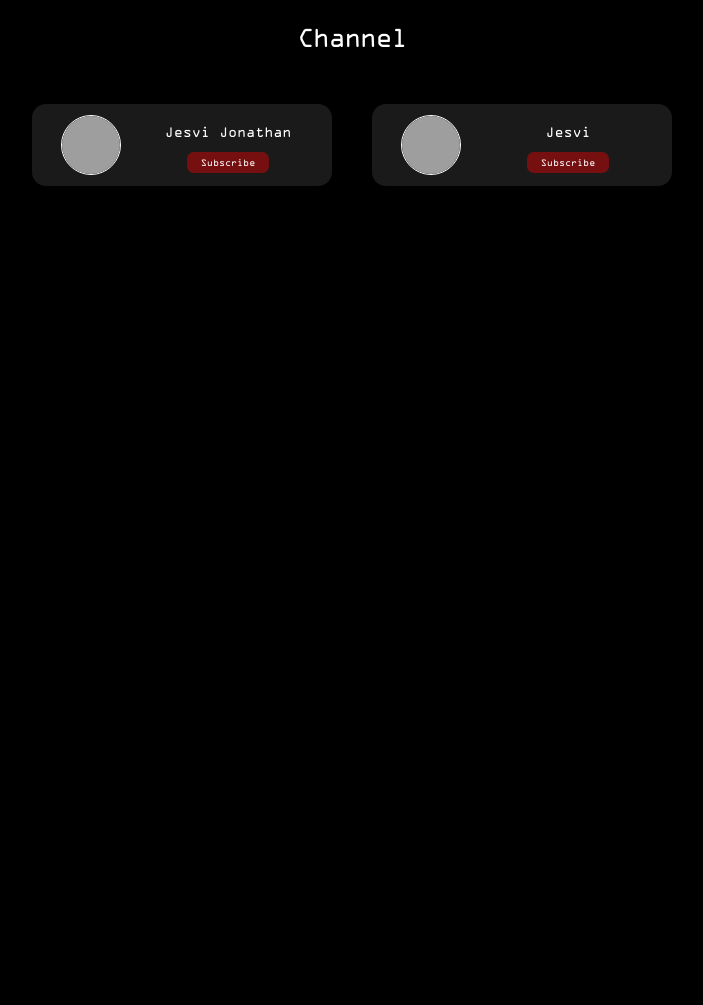
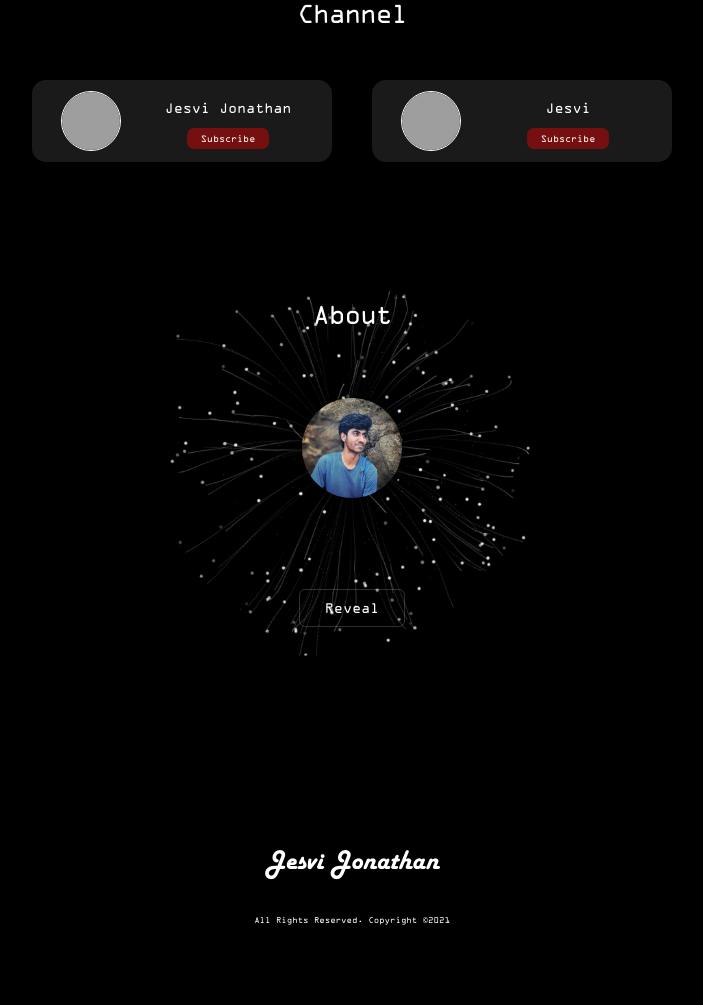
Before and after one commit to jesvijonathan/jesvijonathan, a Flask app: page / in a window 1280 px wide. Shown: the part 2514-3519 px from the top of the page, without its empty margins (288-991 px from the left). Before the commit the page ends 2700 px from the top, so only its background shows below. Run offline with Flask 2, Linux system fonts and the light colour scheme; grey boxes are pictures that could not be loaded.

Commit message:
added about and some more

```diff
--- a/static/script/ham.js
+++ b/static/script/ham.js
@@ -16,11 +16,25 @@ function closeMenu() {
   navMenu.classList.remove("active");
 }
 
+//init();
 // When the user scrolls down 80px from the top of the document, resize the navbar's padding and the logo's font size
 window.onscroll = function () {
   bg();
   scrollFunction();
+
+  heads();
 };
+
+function heads() {
+  if (window.innerHeight + window.scrollY >= document.body.offsetHeight) {
+    //checkPosition();
+    document.getElementById("header-container").style.opacity = "0";
+    //document.getElementById("logo_id").style.opacity = "0";
+  } else {
+    document.getElementById("header-container").style.opacity = "1";
+    //document.getElementById("logo_id").style.opacity = "1";
+  }
+}
 
 function scrollFunction() {
   if (
@@ -33,6 +47,8 @@ function scrollFunction() {
     document.getElementById("cover-name").style.opacity = "1";
     document.getElementById("logo_id").style.opacity = "0";
   }
+
+  //checkPosition();
 }
 
 function bg() {
@@ -79,3 +95,93 @@ function showSlides(n) {
   slides[slideIndex - 1].style.display = "block";
   dots[slideIndex - 1].className += " active";
 }
+/*
+var elements;
+var windowHeight;
+
+function init() {
+  elements = document.querySelectorAll(".hidden");
+  windowHeight = window.innerHeight;
+}
+
+function checkPosition() {
+  for (var i = 0; i < elements.length; i++) {
+    var element = elements[i];
+    var positionFromTop = elements[i].getBoundingClientRect().top;
+
+    if (positionFromTop - windowHeight <= 0) {
+      element.classList.add("fade-in-element");
+      element.classList.remove("hidden");
+    }
+  }
+}
+
+window.addEventListener("resize", init);
+*/
+
+var i = 0;
+var j = 0;
+var s = 0;
+var t = 0;
+var g = 0;
+
+var txt = "Hey ! ";
+var txt1 = "Hey ! This is Jesvi Jonathan"; /* The text  Jesvi Jonathan here ✌️*/
+var txt2 =
+  "I am a sophomore persuing a degree in Bachelor of Technology in artificial intelligence & data science engineering.";
+var txt3 =
+  "Music, gaming, projects, etc is how I spend my paste time and my areas of ineterest are wide and am still exploring all oppurtunities.. Feel free to Contact me for collaboration :)";
+var txt4 = "Wanna know more ?";
+var speed = 50; /* The speed/duration of the effect in milliseconds */
+
+function typeWriter() {
+  document.getElementById("secl").style.minHeight = "720px";
+  document.getElementById("header-container").style.opacity = "0";
+  document.getElementById("gifo").style.opacity = "0";
+  typewr();
+  setTimeout(typeWriter1, 1500);
+  setTimeout(typeWriter2, 4500);
+  setTimeout(typeWriter3, 10500);
+  setTimeout(typeWriter4, 20000);
+}
+function typewr() {
+  document.getElementById("revb").style.opacity = 0;
+  if (i < txt.length) {
+    document.getElementById("demo").innerHTML += txt.charAt(i);
+    i++;
+    setTimeout(typewr, speed);
+    j = i;
+  }
+}
+function typeWriter1() {
+  if (j < txt2.length) {
+    document.getElementById("demo").innerHTML += txt1.charAt(j);
+    j++;
+    setTimeout(typeWriter1, speed);
+  }
+}
+
+function typeWriter2() {
+  if (s < txt2.length) {
+    document.getElementById("demo2").innerHTML += txt2.charAt(s);
+    s++;
+    setTimeout(typeWriter2, speed);
+  }
+}
+
+function typeWriter3() {
+  if (t < txt3.length) {
+    document.getElementById("demo3").innerHTML += txt3.charAt(t);
+    t++;
+    setTimeout(typeWriter3, speed);
+  }
+}
+
+function typeWriter4() {
+  if (g < txt4.length) {
+    document.getElementById("demo4").innerHTML += txt4.charAt(g);
+    g++;
+    setTimeout(typeWriter4, speed);
+  }
+}
+//https://media.istockphoto.com/vectors/user-profile-icon-vector-avatar-portrait-symbol-flat-shape-person-vector-id1225790722?s=612x612
--- a/static/style/header.css
+++ b/static/style/header.css
@@ -50,6 +50,7 @@
     rgba(0, 0, 0, 0.7) 70.32%,
     rgba(0, 0, 0, 0) 100%
   );
+  transition: 0.4s;
 }
 
 li {
--- a/static/style/loader.css
+++ b/static/style/loader.css
@@ -1,3 +1,31 @@
+@font-face {
+  font-family: "OCRA";
+  src: url("../font/OCRA.TTF") format("opentype");
+}
+
+@font-face {
+  font-family: "OCRAq";
+  src: url("../font/OCRAq.TTF") format("opentype");
+}
+
+#cover-name {
+  font-family: "OCRA";
+  position: absolute;
+  top: 38%;
+  left: 50%;
+  transform: translate(-50%, -50%);
+  font-size: 270%;
+  width: fit-content;
+  visibility: visible;
+  animation: flash 1 4s ease-in;
+  z-index: 9;
+  background-image: url("../images/giphy.webp");
+  background-size: cover;
+  color: transparent;
+  transition: 0.28s ease-in-out;
+  -moz-background-clip: text;
+  -webkit-background-clip: text;
+}
 .load {
   color: #ffffff;
 }
@@ -19,16 +47,6 @@
 
   z-index: 35;
   animation: spin 1s linear infinite;
-}
-
-@font-face {
-  font-family: "OCRA";
-  src: url("../font/OCRA.TTF") format("opentype");
-}
-
-@font-face {
-  font-family: "OCRAq";
-  src: url("../font/OCRAq.TTF") format("opentype");
 }
 
 #loader-text {
@@ -81,25 +99,6 @@
   }
   100% {
   }
-}
-
-#cover-name {
-  font-family: "OCRA";
-  position: absolute;
-  top: 38%;
-  left: 50%;
-  transform: translate(-50%, -50%);
-  font-size: 270%;
-  width: fit-content;
-  visibility: visible;
-  animation: flash 1 4s ease-in;
-  z-index: 9;
-  background-image: url("../images/giphy.webp");
-  background-size: cover;
-  color: transparent;
-  transition: 0.28s ease-in-out;
-  -moz-background-clip: text;
-  -webkit-background-clip: text;
 }
 
 #cover-name .onLoad {
--- a/static/style/style_prop.css
+++ b/static/style/style_prop.css
@@ -682,3 +682,132 @@ section:after {
     border-radius: 28%;
   }
 }
+#secl {
+  position: relative;
+  height: 100vh;
+  min-height: 420px;
+  transition: 0.7s ease-in-out;
+  background: linear-gradient(
+    170deg,
+    #000000 0%,
+    #000000 30%,
+    #000000d5 50%,
+    rgb(0, 0, 0) 100%
+  );
+
+  backdrop-filter: blur(0px);
+
+  margin-left: auto;
+  margin-right: auto;
+  display: flex;
+  justify-content: center;
+}
+
+.profile-con {
+  border: 0px solid white;
+  margin: 20px;
+}
+.prof-img {
+  margin: 20px;
+  height: 100px;
+  width: 100px;
+  border-radius: 50%;
+}
+.prof-name {
+  color: #ffffff;
+  font-family: "OCRAq";
+  transition: 0.3s;
+  font-size: 12px;
+
+  border: 0px solid white;
+  text-align: center;
+  max-width: 720px; /* 720*/
+  margin-top: 30px;
+  font-weight: 100;
+
+  margin-left: auto;
+  margin-right: auto;
+  padding-left: 28px;
+  padding-right: 28px;
+}
+
+.fade-in-element {
+  animation: fade-in 1s;
+}
+.hidden {
+  opacity: 0;
+}
+
+@keyframes fade-in {
+  from {
+    opacity: 0;
+    transform: scale(1, 0.8);
+  }
+  to {
+    opacity: 1;
+  }
+}
+
+#lastv {
+  top: 5%;
+}
+
+.web-in {
+  border: 0px solid white;
+  color: #ffffff;
+  text-align: center;
+
+  position: absolute;
+  bottom: 10%;
+  text-align: center;
+}
+
+.fcov-name {
+  font-family: "OCRA";
+  font-size: 28px;
+  margin: 35px;
+}
+.fcov-reg {
+  font-family: "OCRAq";
+  font-size: 9px;
+}
+
+#revb a {
+  border-radius: 6px;
+  color: #ffffff;
+  background-color: #ffffff00;
+  border: 1px solid white;
+  padding: 10px 25px;
+  transition: 0.3s;
+  animation: glos 5s infinite ease;
+  font-family: "OCRAq";
+  font-weight: 500;
+  font-size: 15px;
+}
+#revb a:hover {
+  color: #000000;
+  background-color: #ffffff;
+}
+
+@keyframes glos {
+  0% {
+    border: 1px solid #ffffff;
+  }
+  50% {
+    border: 1px solid rgba(255, 255, 255, 0.1);
+  }
+  100% {
+    border: 1px solid #ffffff;
+  }
+}
+.gif {
+  position: absolute;
+
+  top: 50%;
+  left: 50%;
+  transform: translate(-50%, -50%);
+  z-index: -2;
+  max-width: 100%;
+  height: 100%;
+  transition: 1s;
+}
--- a/templates/index.html
+++ b/templates/index.html
@@ -10,11 +10,11 @@
     <meta name="viewport" content="width=device-width, initial-scale=1.0" />
     <meta name="Name" content="Jesvi Jonathan" />
 
+    <link rel="stylesheet" href="../static/style/loader.css" />
     <link rel="icon" href="../static/images/favicon.png" />
     <link rel="stylesheet" href="../static/style/style_prop.css" />
     <link rel="stylesheet" href="../static/style/footer.css" />
     <link rel="stylesheet" href="../static/style/header.css" />
-    <link rel="stylesheet" href="../static/style/loader.css" />
     <link rel="stylesheet" href="../static/style/scrollbar.css" />
     <link
       rel="stylesheet"
@@ -43,7 +43,7 @@
   ></script>
 
   <header>
-    <div class="header-container">
+    <div class="header-container" id="header-container">
       <a href="/home">
         <img id="logo_id" class="logo" src="../static/images/favicon.png" />
       </a>
@@ -53,7 +53,7 @@
 
         <ul class="nav-menu">
           <li class="nav-item">
-            <a href="#" class="nav-link">About</a>
+            <a href="#secl" class="nav-link">About</a>
           </li>
           <li class="nav-item">
             <a href="#" class="nav-link">Latest</a>
@@ -150,16 +150,13 @@
         <text class="titl">Video</text>
       </div>
       <div class="content-text">
-        I love to make music and I spend my time composing music. I blend
-        between Tamil, Pop and Gospel genre with a lots of inspiration from
-        Alternative Rock and EDM My sound is always evolving and changing but I
-        will keep making the best music I can ! You can find my music in
-        Youtube, Soundcloud and Spotify ! I rarely do collabs but if you are
-        worthy enough and wanna collab, ping me.. My Talents are used to please
-        the ONE who provided me with & I am grateful for that. I have to say a
-        big thank you to all who support me !
+        I upload content on random interests. Video subjects vary from music videos,
+        reviews, tutorial, streaming, etc... Project demos are some of
+        my favourite content to upload as it helps me keep a project alive even after a project is closed.
+        Music video are uploaded in my music channel JESVi while other random topic videos are covered in JESVI JONATHAN.
+        Editing video IS NOT MY passion I rather do it for showing of my work & results in the form of a video to people who need explanation
         <br />
-        Keep Supporting :)
+        Subscribe & expect new stuff ;)
       </div>
       <!--div class="music-vid">
         <]div class="vid-con">
@@ -283,7 +280,37 @@
         </div>
       </div>
     </section>
-  </body>
+  </body><div class=".target"></div>
 
-  <footer class="section3"></footer>
+  <footer class="" >
+
+    <section class="section3" id="secl">
+      <div class="title_min" id="lastv">
+        <text class="titl-min">About<br /><br /></text>
+        <div class="profile-con">
+
+          <img src="../static/images/me.jpg" class="prof-img" />
+        <img class="gif" id="gifo" src="../static/images/gifo.gif" alt="this slowpoke moves"   />
+
+          <div class="prof-name">
+            <p id="demo"></p>
+
+            <div id="demo1"></div>
+            <br><br>
+
+            <p id="demo2"></p>
+            <br>
+            <p id="demo3"></p>
+            <br>
+            <p id="demo4"></p>
+            <div id="revb"><form><a href="#lastv" onclick="typeWriter()">Reveal</a></form></div>
+          </div>
+        </div>
+      </div>
+      <div class="web-in">
+        <div class="fcov-name">Jesvi Jonathan</div>
+        <div class="fcov-reg">All Rights Reserved. Copyright ©2021</div>
+      </div>
+    </section>
+  </footer>
 </html>
```
Also changed, not shown: static/images/gifo.gif (added), static/images/me.jpg (added).
